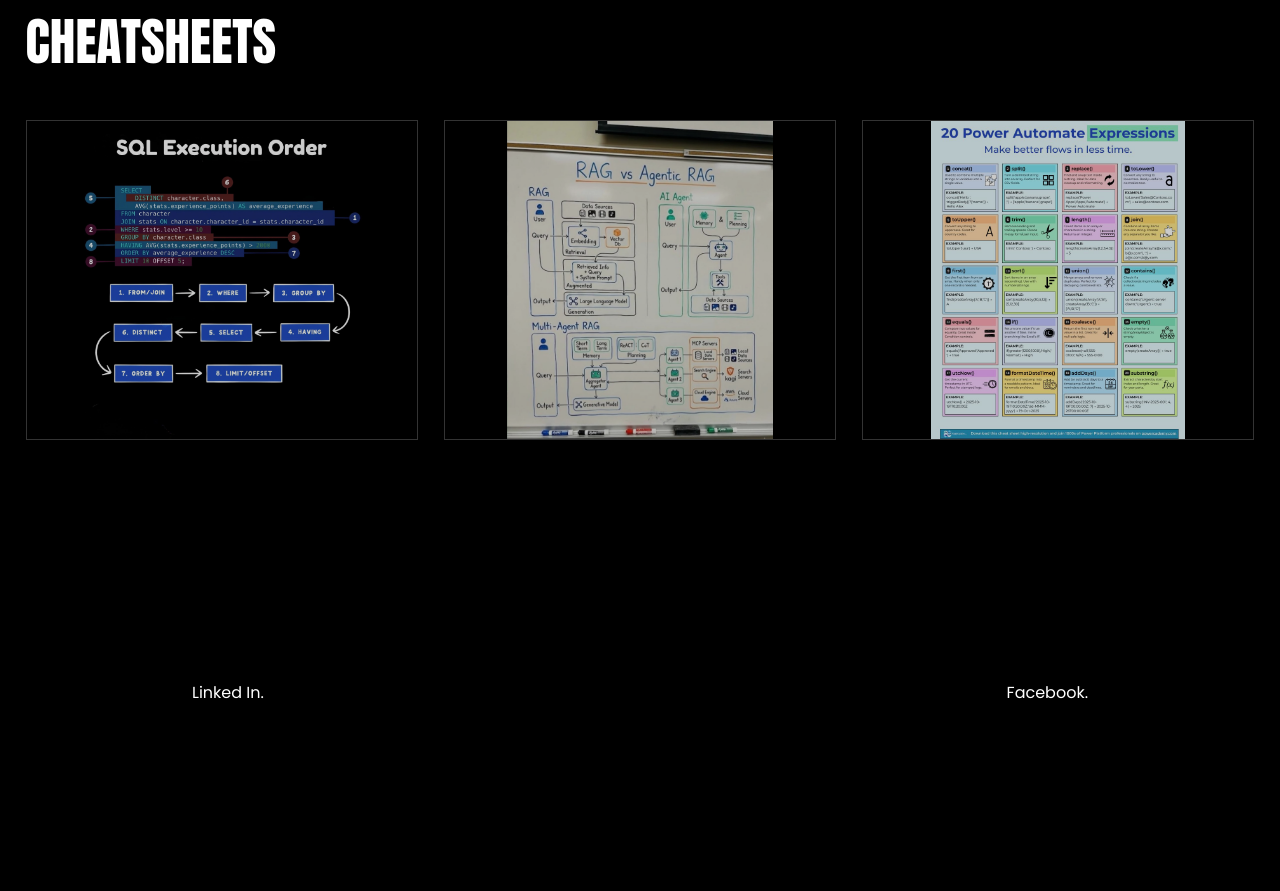
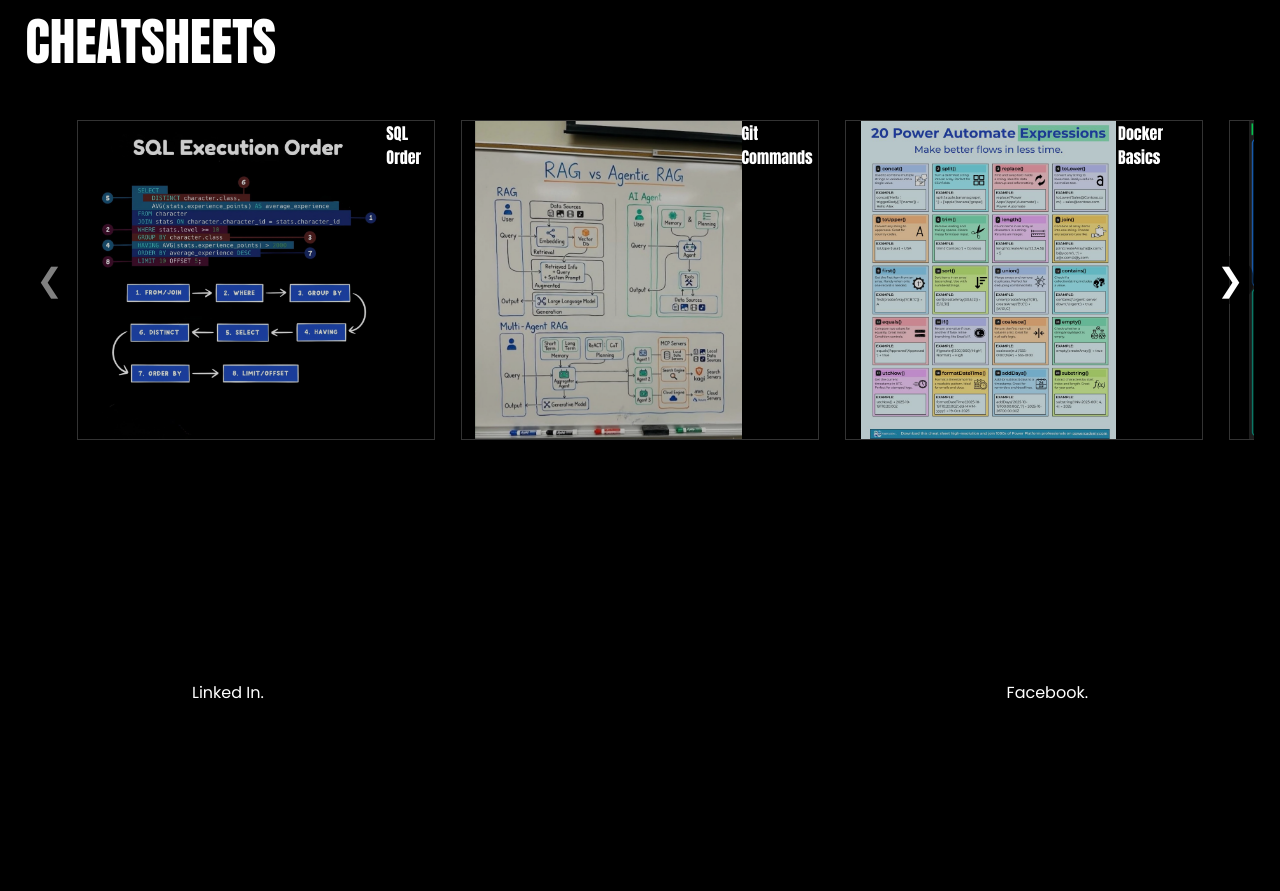
Before and after one commit to Rheinmir/Portfolio, a plain HTML site: page src/index.html in a window 1280 px wide. Shown: the part 3600-4491 px from the top of the page. Drawn offline with Linux system fonts and the light colour scheme.

Commit message:
git update

```diff
--- a/src/index.css
+++ b/src/index.css
@@ -155,22 +155,87 @@ nav {
     gap: 5vh;
 }
 
-.cheatsheets_container {
-    display: grid;
-    grid-template-columns: repeat(3, 1fr);
-    gap: 2vw;
+
+.cheatsheets_wrapper {
+    position: relative;
     width: 100%;
+    overflow: hidden;
+    padding: 0 4vw; /* Space for arrows */
+}
+
+.cheatsheets_track {
+    display: flex;
+    transition: transform 0.5s ease-in-out;
+    width: 100%;
+    cursor: grab;
+}
+
+.cheatsheets_track:active {
+    cursor: grabbing;
 }
 
 .cheatsheet_item {
     position: relative;
-    width: 100%;
-    height: 40vh; /* Slightly reduced height to fit better */
+    display: flex; /* Fix flex shrink issue */
+    flex: 0 0 33.333%; /* 3 items per row default */
+    height: 40vh;
+    padding: 0 1vw; /* Gaps between items */
+    overflow: hidden; /* Changed from hidden to visible inside padding context if needed, but keeping container behavior */
+    box-sizing: border-box; /* Include padding in width */
+    background-color: transparent; /* Remove background from container, move to inner if needed */
+}
+
+
+
+.cheatsheets_track {
+    display: flex;
+    gap: 2vw; /* Use modern gap */
+    transition: transform 0.5s ease-in-out;
+}
+
+.cheatsheet_item {
+    position: relative;
+    flex: 0 0 calc((100% - 4vw) / 3); /* 3 items, 2 gaps */
+    height: 40vh;
     overflow: hidden;
     border: 1px solid #333;
     transition: all 0.3s ease;
-    background-color: #000; /* Pure black background */
+    background-color: #000;
 }
+
+.cheat_nav {
+    position: absolute;
+    top: 50%;
+    transform: translateY(-50%);
+    background-color: rgba(0,0,0,0.5);
+    color: white;
+    border: none;
+    font-size: 2rem;
+    padding: 1rem;
+    cursor: pointer;
+    z-index: 10;
+    transition: background 0.3s;
+    border-radius: 50%;
+    width: 3rem;
+    height: 3rem;
+    display: flex;
+    align-items: center;
+    justify-content: center;
+}
+
+.cheat_nav:hover {
+    background-color: white;
+    color: black;
+}
+
+.cheat_prev {
+    left: 0;
+}
+
+.cheat_next {
+    right: 0;
+}
+
 
 .cheatsheet_item:hover {
     border-color: white;
--- a/src/index.html
+++ b/src/index.html
@@ -160,22 +160,32 @@
 
     <div class="cheatsheets_section">
         <span class="project_title">CHEATSHEETS</span>
-        <div class="cheatsheets_container">
+
+        <div class="cheatsheets_wrapper">
+            <button class="cheat_nav cheat_prev">&#10094;</button>
+            <div class="cheatsheets_track">
                 <!-- Item 1 -->
                 <div class="cheatsheet_item">
                     <img src="assets/img/sqlexecuteorder.jpg" class="zoomable" alt="SQL Order" />
                     <span>SQL Order</span>
                 </div>
-            <!-- Item 2 (Placeholder) -->
+                <!-- Item 2 -->
                  <div class="cheatsheet_item">
                     <img src="assets/img/5.jpg" class="zoomable" alt="Git Commands" />
                     <span>Git Commands</span>
                 </div>
-             <!-- Item 3 (Placeholder) -->
+                 <!-- Item 3 -->
                  <div class="cheatsheet_item">
                     <img src="assets/img/cs1.jpeg" class="zoomable" alt="Docker Basics" />
                     <span>Docker Basics</span>
                 </div>
+                <!-- Item 4 (New) -->
+                <div class="cheatsheet_item">
+                    <img src="assets/img/cs2.GIF" class="zoomable" alt="Linux Shorts" />
+                    <span>Linux Shorts</span>
+                </div>
+            </div>
+            <button class="cheat_nav cheat_next">&#10095;</button>
         </div>
     </div>
 
--- a/src/js/main.js
+++ b/src/js/main.js
@@ -65,4 +65,85 @@ document.addEventListener('DOMContentLoaded', () => {
             if (e.key === 'ArrowRight') showImage(currentIndex + 1);
         }
     });
+    // Cheat Sheet Carousel Logic
+    const track = document.querySelector('.cheatsheets_track');
+    const prevButton = document.querySelector('.cheat_prev');
+    const nextButton = document.querySelector('.cheat_next');
+
+    // Only run if elements exist (in case page structure changes)
+    if (track && prevButton && nextButton) {
+        let currentIndex = 0;
+
+        const getItemsToShow = () => {
+             if (window.innerWidth <= 768) return 1;
+             if (window.innerWidth <= 1024) return 2;
+             return 3;
+        };
+
+        const updateCarousel = () => {
+             const itemsToShow = getItemsToShow();
+             const itemWidthPercentage = 100 / itemsToShow;
+             // Logic: We move by item width + gap?
+             // Actually, since we used flex-basis with calculation, we can just translate by percentage.
+             // But we used gap: 2vw.
+             // Moving by 100 / itemsToShow % might be close enough IF the container accounts for it,
+             // but with gap it's tricky.
+             // EASIER WAY: Get the width of the first item + gap.
+             const item = track.children[0];
+             // The width of one 'slide' is item width + column gap.
+             const style = window.getComputedStyle(track);
+             const gap = parseFloat(style.columnGap) || 0;
+             const moveAmount = item.offsetWidth + gap;
+
+             track.style.transform = `translateX(-${currentIndex * moveAmount}px)`;
+
+             // Check boundaries
+             const totalItems = track.children.length;
+             // Disable buttons if at end? Or loop?
+             // Let's loop for premium feel? Or just stop.
+             // Stop is safer.
+             if (currentIndex <= 0) {
+                 prevButton.style.opacity = '0.5';
+                 prevButton.style.pointerEvents = 'none';
+             } else {
+                 prevButton.style.opacity = '1';
+                 prevButton.style.pointerEvents = 'auto';
+             }
+
+             if (currentIndex >= totalItems - itemsToShow) {
+                  nextButton.style.opacity = '0.5';
+                  nextButton.style.pointerEvents = 'none';
+             } else {
+                  nextButton.style.opacity = '1';
+                  nextButton.style.pointerEvents = 'auto';
+             }
+        };
+
+        nextButton.addEventListener('click', () => {
+             const itemsToShow = getItemsToShow();
+             const totalItems = track.children.length;
+             if (currentIndex < totalItems - itemsToShow) {
+                 currentIndex++;
+                 updateCarousel();
+             }
+        });
+
+        prevButton.addEventListener('click', () => {
+             if (currentIndex > 0) {
+                 currentIndex--;
+                 updateCarousel();
+             }
+        });
+
+        // Update on resize
+        window.addEventListener('resize', () => {
+             // Reset to 0 or try to maintain?
+             // Resetting is safer to prevent misalignment
+             currentIndex = 0;
+             updateCarousel();
+        });
+
+        // Initial run
+        updateCarousel();
+    }
 });
```
Lines whose indentation alone changed are shown as unchanged.
